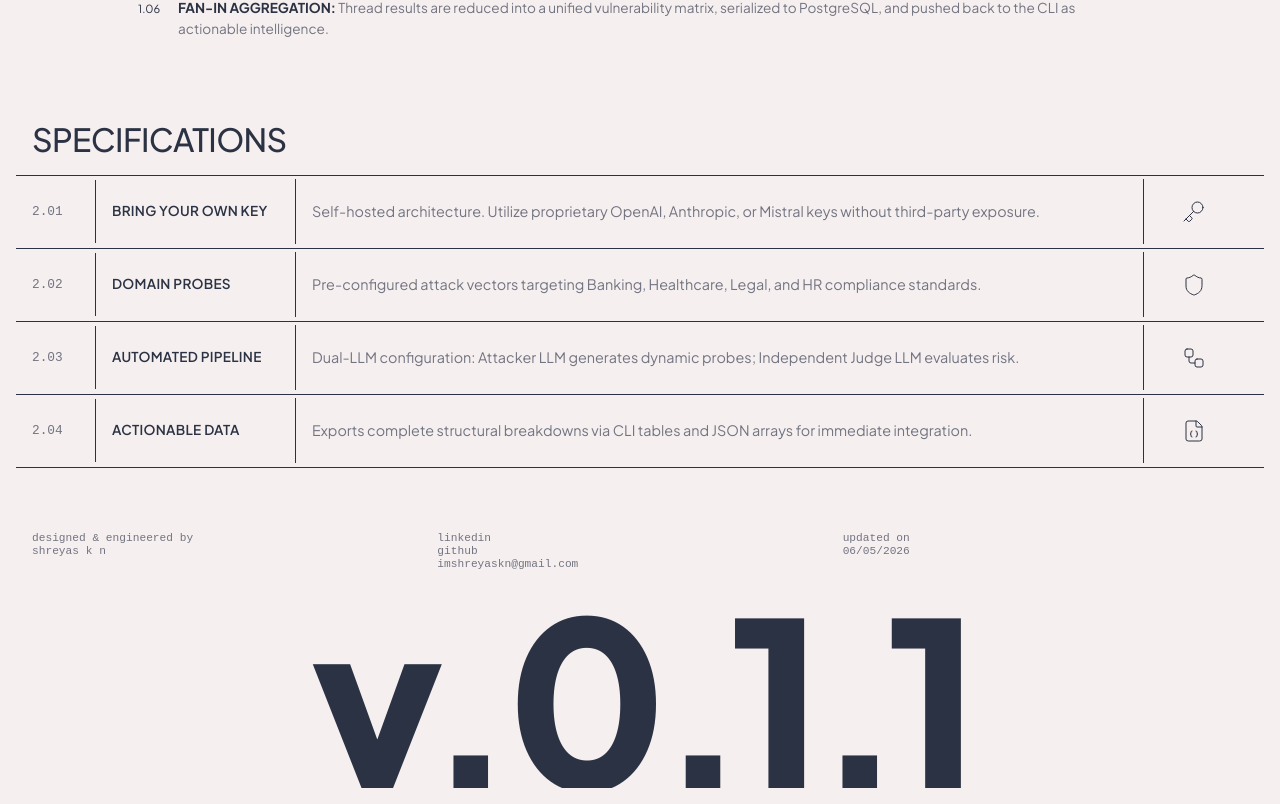
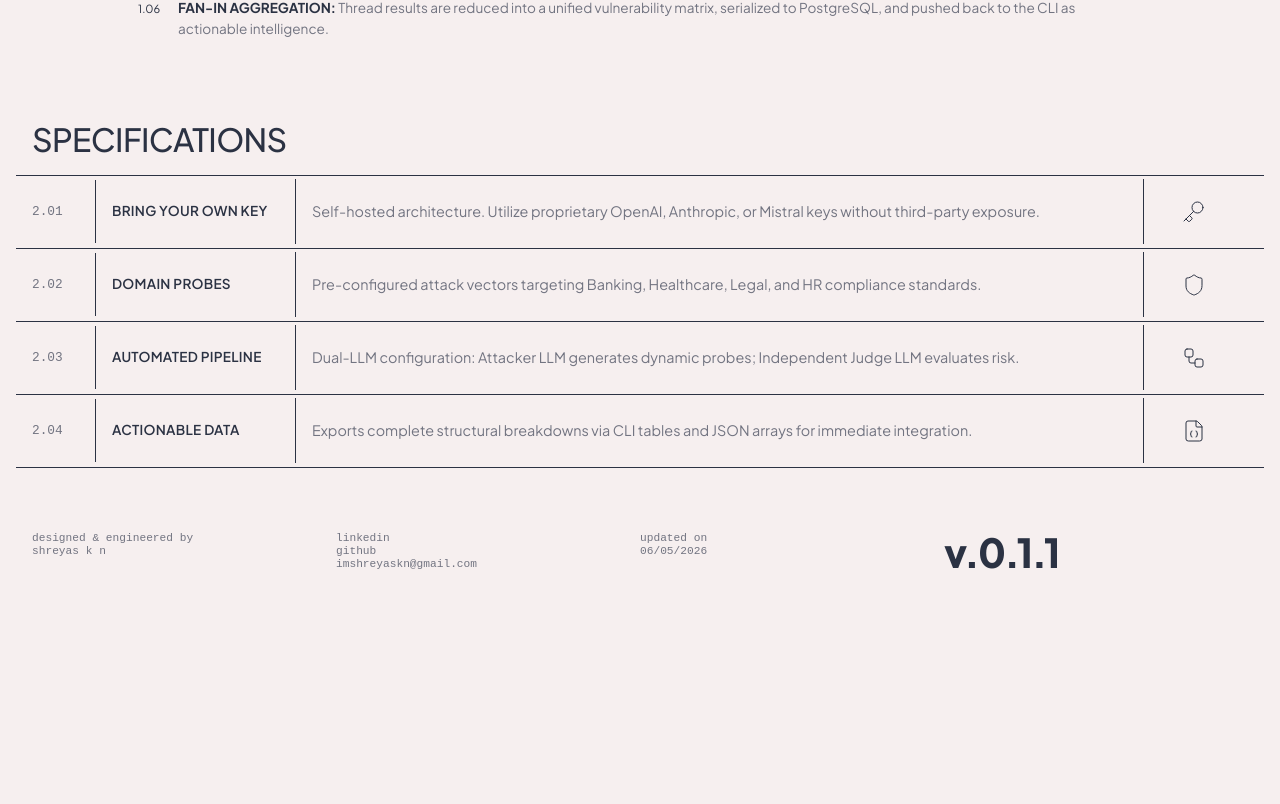
Before and after one commit to imshreyaskn/valerie, a React (Vite) app in the folder frontend/: page / in a window 1280 px wide. Shown: the part 2561-3365 px from the top of the page. After the commit the page ends 3213 px from the top, so only its background shows below. Built offline with nearby package versions, Linux system fonts and the light colour scheme.

Commit message:
style: resize footer version tag and restore 4-col grid

```diff
--- a/frontend/src/components/Footer.css
+++ b/frontend/src/components/Footer.css
@@ -1,7 +1,7 @@
 .footer-metadata {
   display: grid;
-  grid-template-columns: repeat(3, 1fr);
-  padding: 2rem 1rem 0 1rem;
+  grid-template-columns: repeat(4, 1fr);
+  padding: 2rem 1rem 4rem 1rem;
   font-family: monospace;
   font-size: 0.7rem;
   color: var(--text-secondary);
@@ -17,23 +17,21 @@
   color: var(--text-primary);
 }
 
-.massive-version {
+.footer-version-tag {
   font-family: 'Plus Jakarta Sans', sans-serif;
-  font-size: 18vw;
+  font-size: 2.5rem;
   font-weight: 800;
   color: var(--color-slate);
-  text-align: center;
-  line-height: 0.8;
+  line-height: 1;
   letter-spacing: -0.05em;
-  margin-top: 2rem;
-  user-select: none;
-  overflow: hidden;
-  white-space: nowrap;
+  margin: 0;
+  display: flex;
+  align-items: center;
 }
 
 @media (max-width: 900px) {
   .footer-metadata {
-    grid-template-columns: 1fr;
-    gap: 1rem;
+    grid-template-columns: 1fr 1fr;
+    gap: 1.5rem;
   }
 }
--- a/frontend/src/components/Footer.tsx
+++ b/frontend/src/components/Footer.tsx
@@ -2,7 +2,6 @@ import './Footer.css';
 
 export default function Footer() {
   return (
-    <>
     <footer className="footer-metadata">
       <div>
         designed & engineered by<br/>
@@ -17,10 +16,9 @@ export default function Footer() {
         updated on<br/>
         06/05/2026
       </div>
-      </footer>
-      <div className="massive-version">
+      <div className="footer-version-tag">
         v.0.1.1
       </div>
-    </>
+    </footer>
   );
 }
```
Lines whose indentation alone changed are shown as unchanged.
